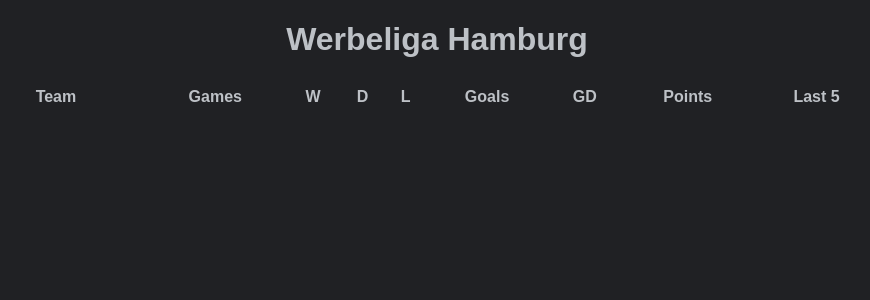
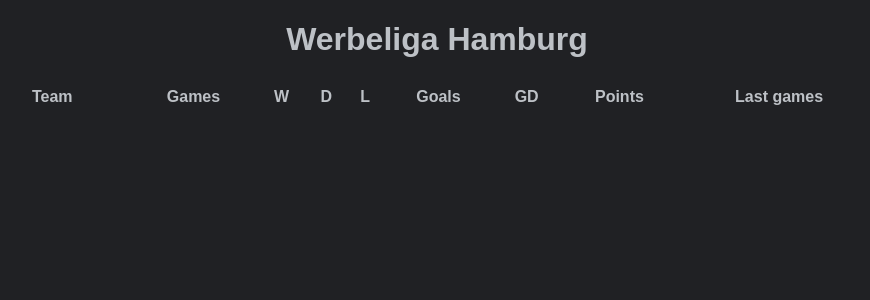
Before and after one commit to droemmelbert/WerbeligaTabelle, a Flask app: page / in a window 1280 px wide. Shown: the top 300 px of the page, without its empty margins (203-1073 px from the left). Run offline with Flask 3, Linux system fonts and the light colour scheme; lists and menus that the app fills with data are empty; parts of the project's set-up code (start-up, migrations or seed data) failed here and were passed over.

Commit message:
Show last 10 games

```diff
--- a/main.py
+++ b/main.py
@@ -51,8 +51,8 @@ def getLastGames(teamName):
     lastGames = []
 
     for matchday_value, html in matchday_html_list:
-        # only get last 5 games
-        if len(lastGames) < 5:
+        # only get last 10 games
+        if len(lastGames) < 10:
             rows = html.find_all('table')[0].find_all('tr')
             for row in rows:
                 tds = row.find_all('td')
--- a/templates/home.html
+++ b/templates/home.html
@@ -25,7 +25,7 @@
                     <th>Goals</th>
                     <th>GD</th>
                     <th>Points</th>
-                    <th>Last 5</th>
+                    <th>Last games</th>
 
                 </tr>
                 {% for team in teams %}
```
